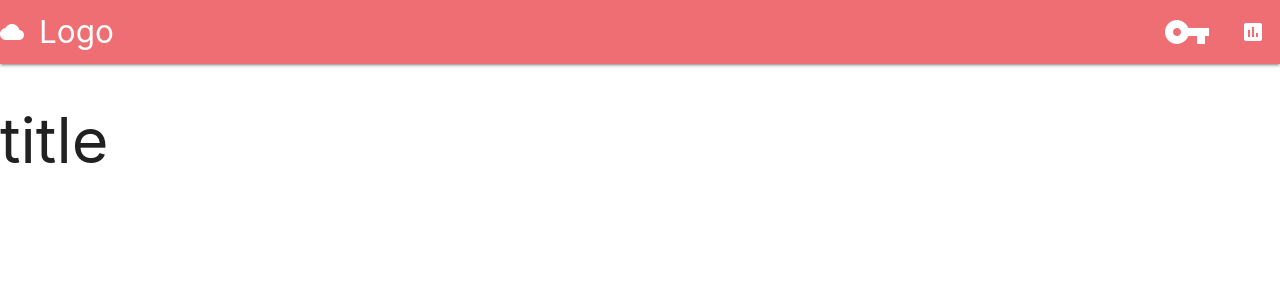
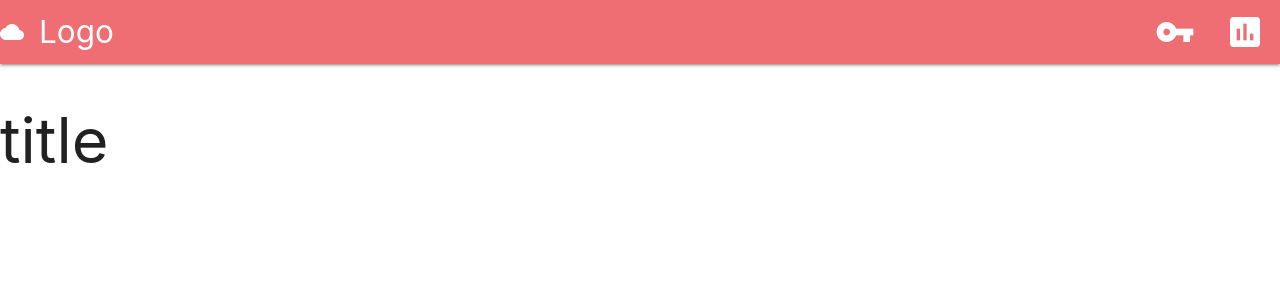
Before and after one commit to hirakei1203/pomodoro, a Django app: page /timer/ in a window 1280 px wide. Shown: the top 300 px of the page. Run offline with Django 3.2, Linux system fonts and the light colour scheme.

Commit message:
icon size2

```diff
--- a/timer/static/timer.css
+++ b/timer/static/timer.css
@@ -1,5 +1,9 @@
 
 
 .material-icons.key-icon {
-	font-size: 48px;
+	font-size: 40px;
 }
+
+.material-icons.data-icon {
+	font-size: 40px;
+}
--- a/timer/templates/timer/base.html
+++ b/timer/templates/timer/base.html
@@ -39,7 +39,7 @@
       <a href="#!" class="brand-logo"><i class="material-icons">cloud</i>Logo</a>
       <ul class="right hide-on-med-and-down">
         <li><a href="collapsible.html"><i class="material-icons key-icon">vpn_key</i></a></li>
-        <li><a href="mobile.html"><i class="material-icons">assessment</i></a></li>
+        <li><a href="mobile.html"><i class="material-icons data-icon">assessment</i></a></li>
       </ul>
     </div>
   </nav>
```
